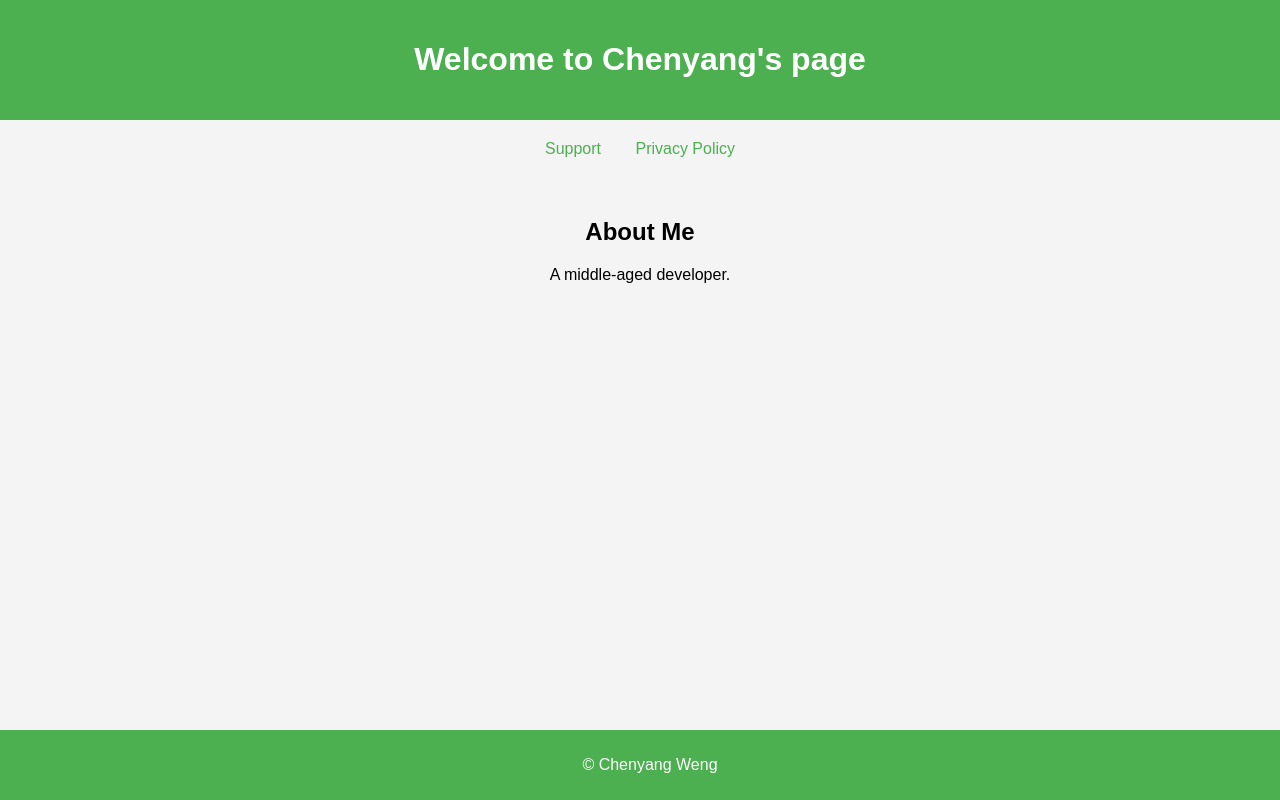
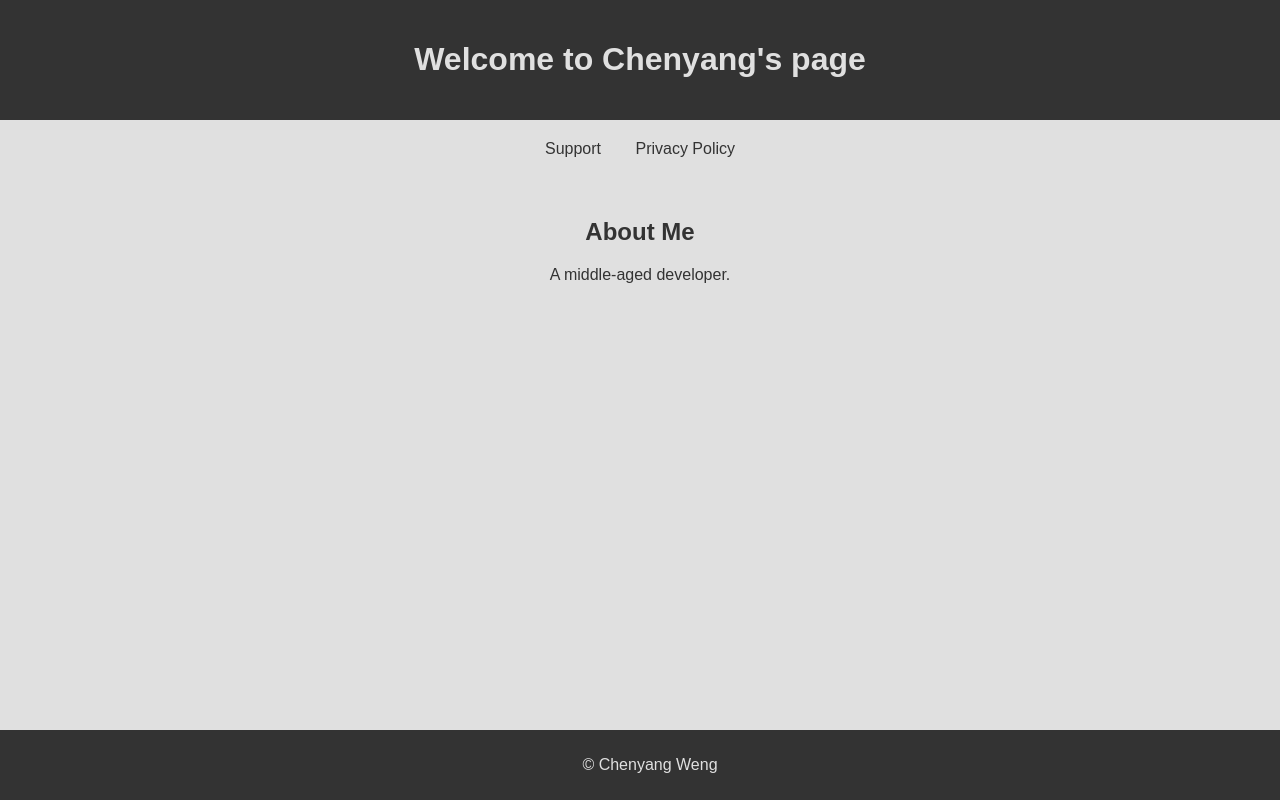
Before and after one commit to wengchenyang1/wengchenyang1.github.io, a plain HTML site: page index.html in a window 1280 px wide. Drawn offline with Linux system fonts and the light colour scheme.

Commit message:
Update css

```diff
--- a/css/styles.css
+++ b/css/styles.css
@@ -2,30 +2,36 @@ body {
     font-family: Arial, sans-serif;
     margin: 0;
     padding: 0;
-    background-color: #f4f4f4;
+    background-color: #e0e0e0;
+    color: #333;
 }
+
 header {
-    background-color: #4CAF50;
-    color: white;
+    background-color: #333;
+    color: #e0e0e0;
     padding: 20px;
     text-align: center;
 }
+
 nav {
     margin: 20px;
     text-align: center;
 }
+
 nav a {
     margin: 0 15px;
     text-decoration: none;
-    color: #4CAF50;
+    color: #333;
 }
+
 section {
     padding: 20px;
     text-align: center;
 }
+
 footer {
-    background-color: #4CAF50;
-    color: white;
+    background-color: #333;
+    color: #e0e0e0;
     padding: 10px;
     text-align: center;
     position: fixed;
```
